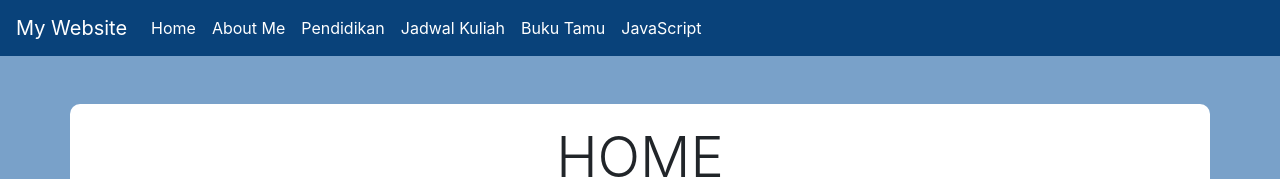
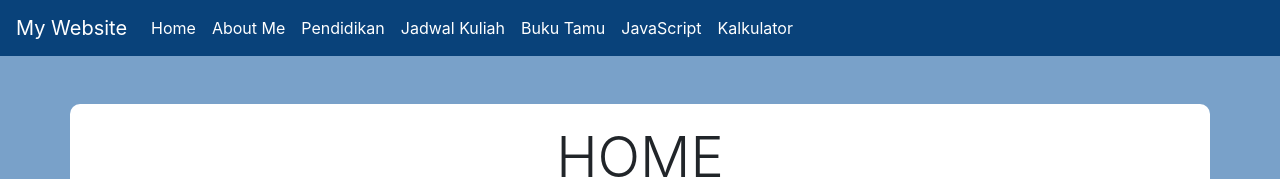
Before and after one commit to Nur-Muhammadd/Kalkulator.github.io, a plain HTML site: page home.html in a window 1280 px wide. Shown: the top 179 px of the page. Drawn offline with nearby package versions, Linux system fonts and the light colour scheme.

Commit message:
Update home.html

```diff
--- a/home.html
+++ b/home.html
@@ -62,6 +62,9 @@
                 <li class="nav-item">
                     <a class="nav-link" href="JavaScript.html">JavaScript</a>
                 </li>
+                <li class="nav-item">
+                    <a class="nav-link" href="Kalkulator.html">Kalkulator</a>
+                </li>
             </ul>
         </div>
     </nav>
```
